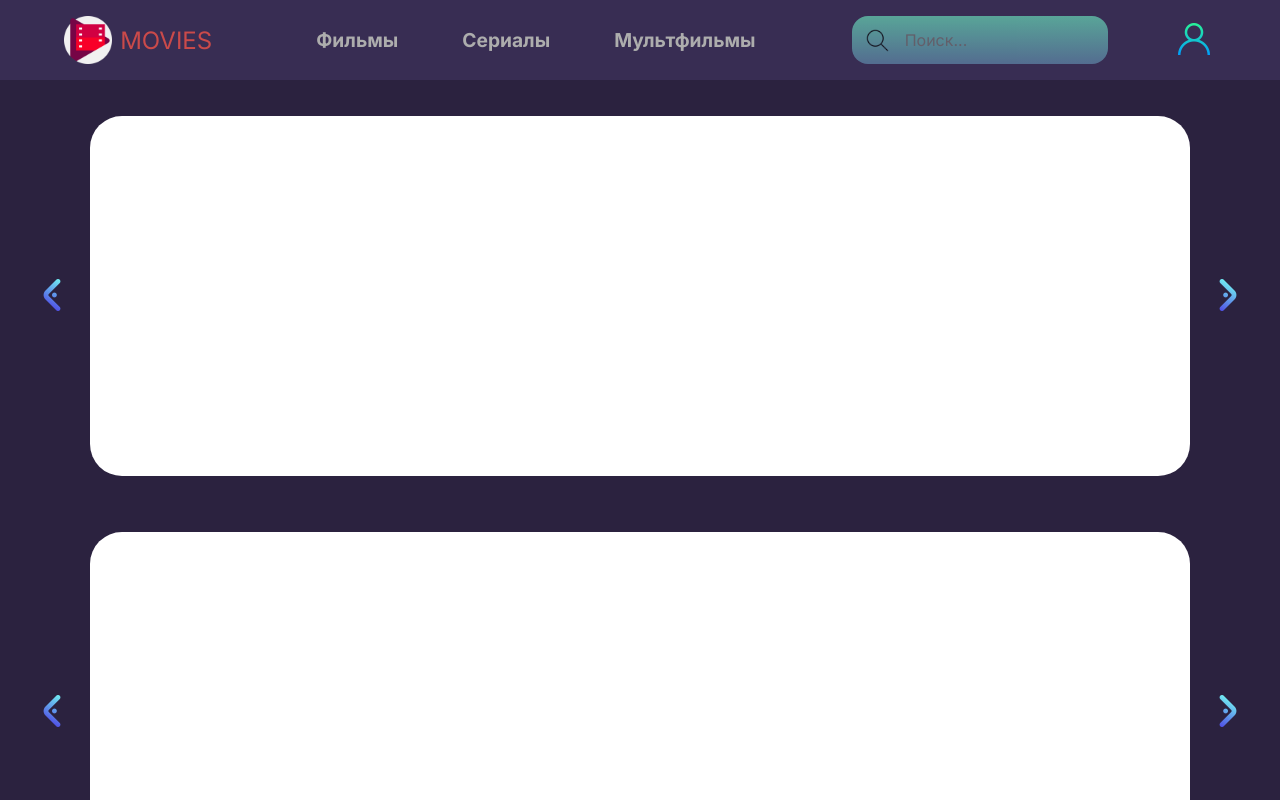
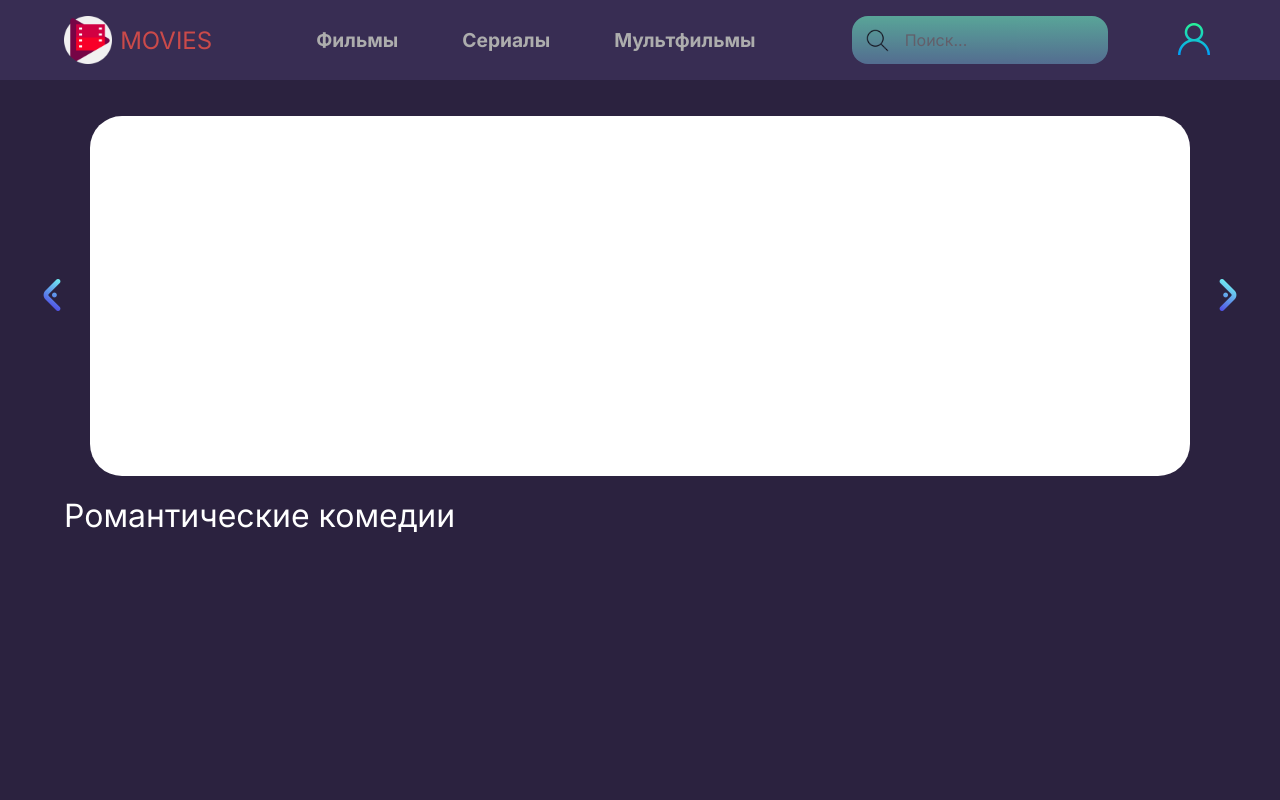
Before and after one commit to Evgenii-Buslaev/MoviesFinderAppReact, a React (Create React App) app: page / in a window 1280 px wide. Built offline with nearby package versions, Linux system fonts and the light colour scheme.

Commit message:
Created PacketList

```diff
--- a/src/components/App/App.js
+++ b/src/components/App/App.js
@@ -8,6 +8,7 @@ import NavBar from "../NavBar/NavBar";
 import NavBarMob from "../NavBarMob/NavBarMob";
 import OptionsBar from "../OptionsBar/OptionsBar";
 import TopList from "../TopList/TopList";
+import PacketList from "../PacketList/PacketList";
 
 function App() {
   const [width, setWidth] = useState(window.innerWidth);
@@ -30,11 +31,7 @@ function App() {
         </>
       )}
       <TopList />
-      <TopList />
-      <TopList />
-      <TopList />
-      <TopList />
-      <TopList />
+      <PacketList title="Романтические комедии" />
     </div>
   );
 }
--- /dev/null
+++ b/src/components/PacketList/PacketList.jsx
@@ -0,0 +1,12 @@
+import styles from "./PacketList.module.css";
+
+function PacketList({ title }) {
+  return (
+    <div className={styles.listCont}>
+      <h2>{title}</h2>
+      <div className={styles.list}></div>
+    </div>
+  );
+}
+
+export default PacketList;
--- /dev/null
+++ b/src/components/PacketList/PacketList.module.css
@@ -0,0 +1,18 @@
+.listCont {
+  margin: auto;
+  width: 100vw;
+  height: 300px;
+}
+
+.listCont h2 {
+  color: white;
+  font-size: 2rem;
+  text-align: start;
+  margin-left: 4rem;
+}
+
+.list {
+  display: flex;
+  justify-content: center;
+  align-items: center;
+}
```
